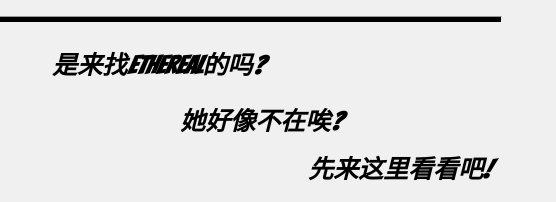
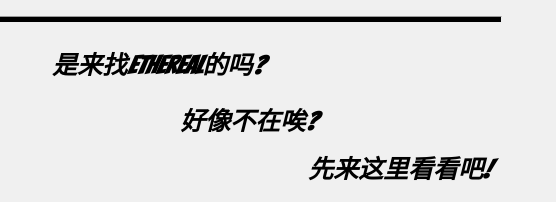
Before and after one commit to ethereal37/web, a plain HTML site: page index.html in a window 1280 px wide. Shown: the part 216-418 px from the top of the page, 460-1016 px from the left. Drawn offline with Linux system fonts and the light colour scheme.

Commit message:
修改文字

```diff
--- a/index.html
+++ b/index.html
@@ -14,7 +14,7 @@
         </div>
         <h1 class="yinghao1">“</h1>
         <hr class="top_hr">
-        <h2 class="h2_font1">是来找Ethereal的吗?</h2><h2 class="h2_font2">她好像不在唉?</h2><h2 class="h2_font3">先来这里看看吧!</h2>
+        <h2 class="h2_font1">是来找Ethereal的吗?</h2><h2 class="h2_font2">好像不在唉?</h2><h2 class="h2_font3">先来这里看看吧!</h2>
         <hr class="under_hr">
         <h1 class="yinghao2">”</h1>
         <div class="dd">
```
